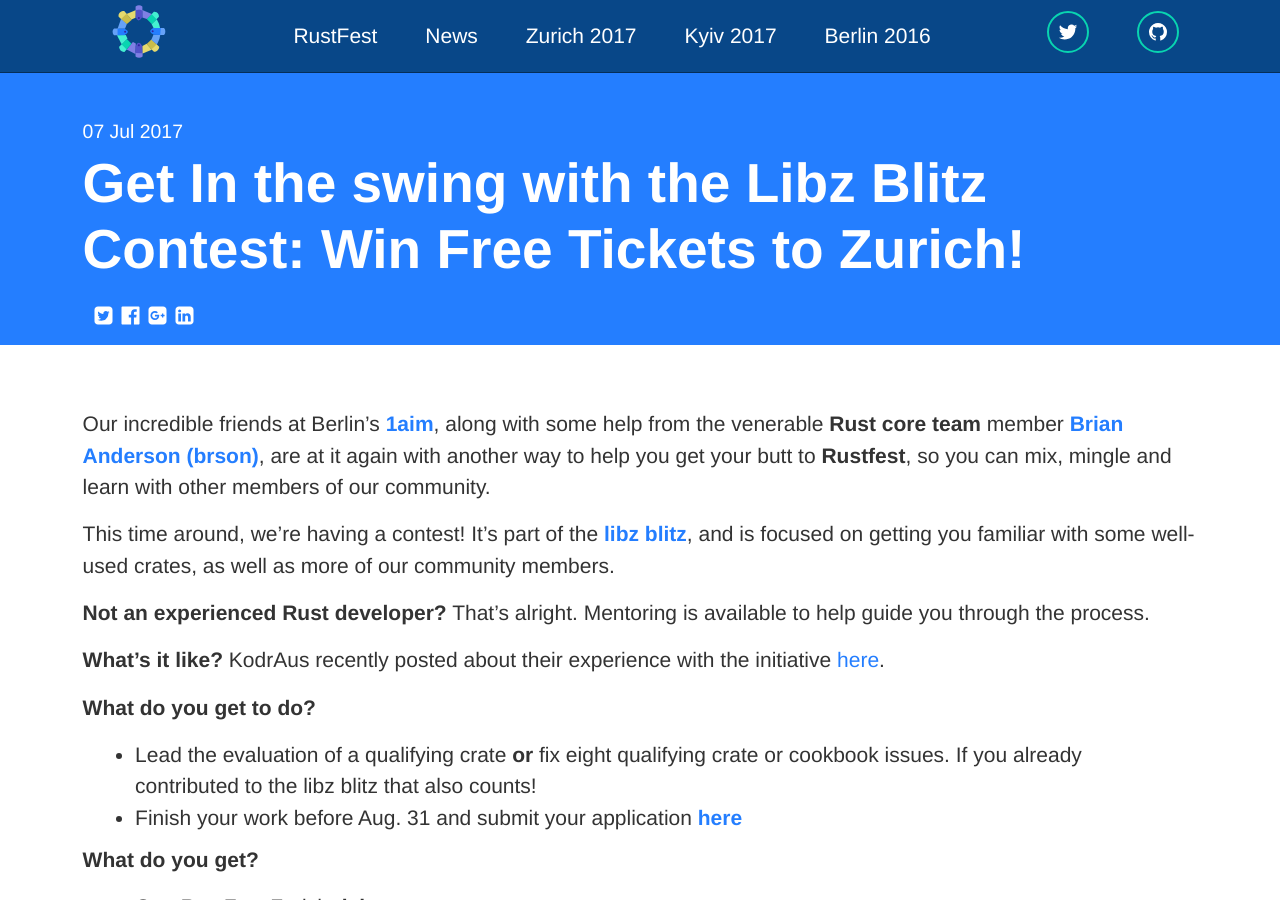
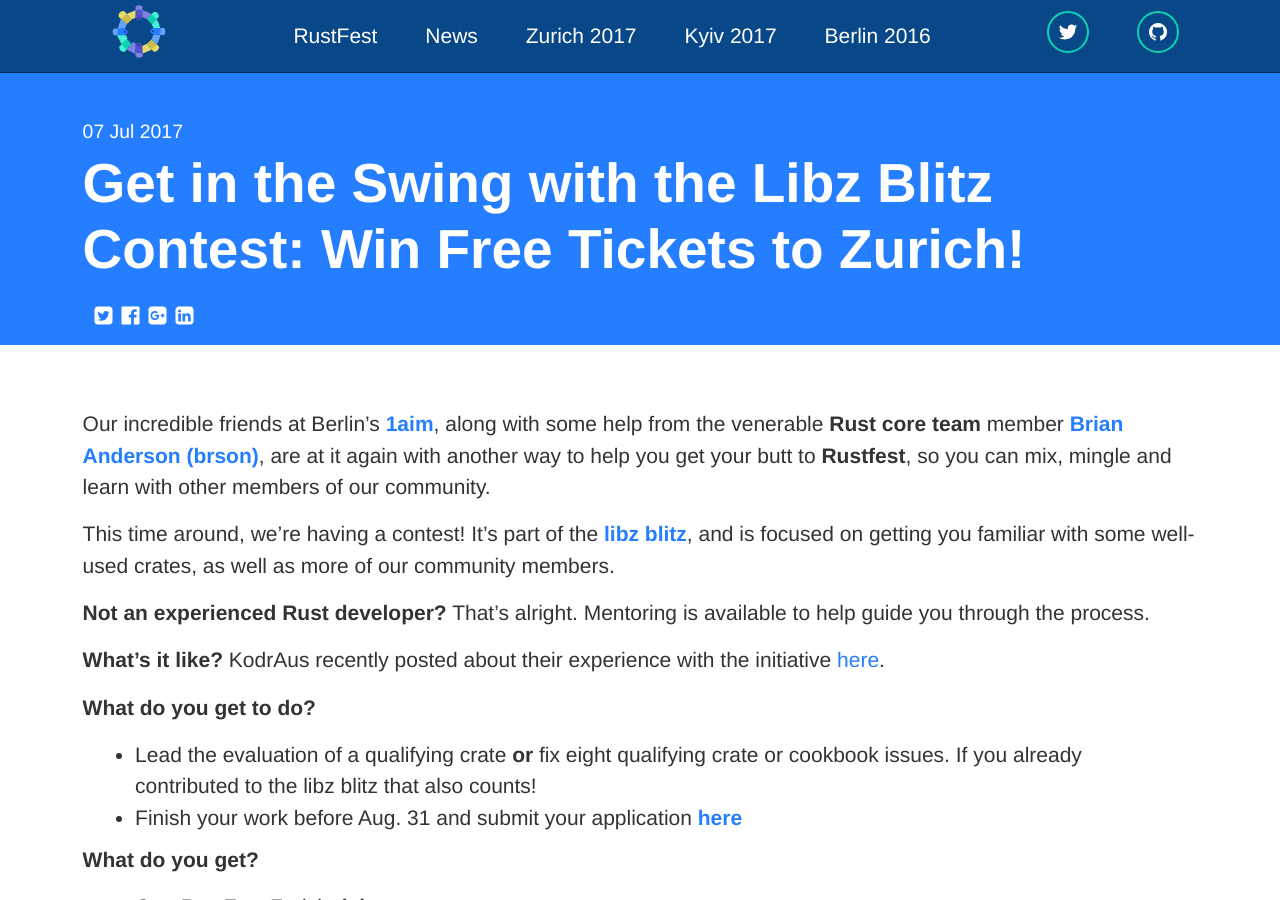
Before and after one commit to RustFestEU/blog.rustfest.eu, a Jekyll site: the page built from _posts/2017-07-07-libz-blitz.md, in a window 1280 px wide and 900 px high. Built offline with Jekyll 4.4.1, drawn with Linux system fonts in a browser that asks for light colours.

Commit message:
Capitalization is strange

```diff
--- a/_posts/2017-07-07-libz-blitz.md
+++ b/_posts/2017-07-07-libz-blitz.md
@@ -1,6 +1,6 @@
 ---
 layout: post
-title: "Get In the swing with the Libz Blitz Contest: Win Free Tickets to Zurich!"
+title: "Get in the Swing with the Libz Blitz Contest: Win Free Tickets to Zurich!"
 authors:
   - hoverbear
 ---
```
